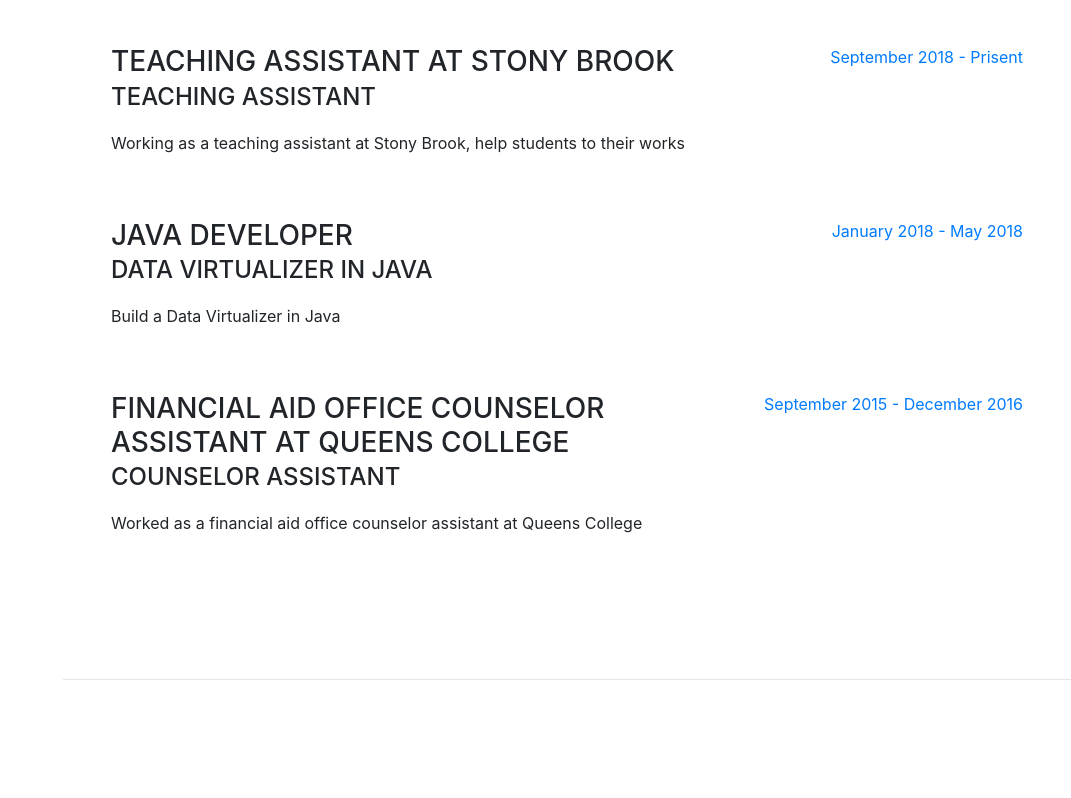
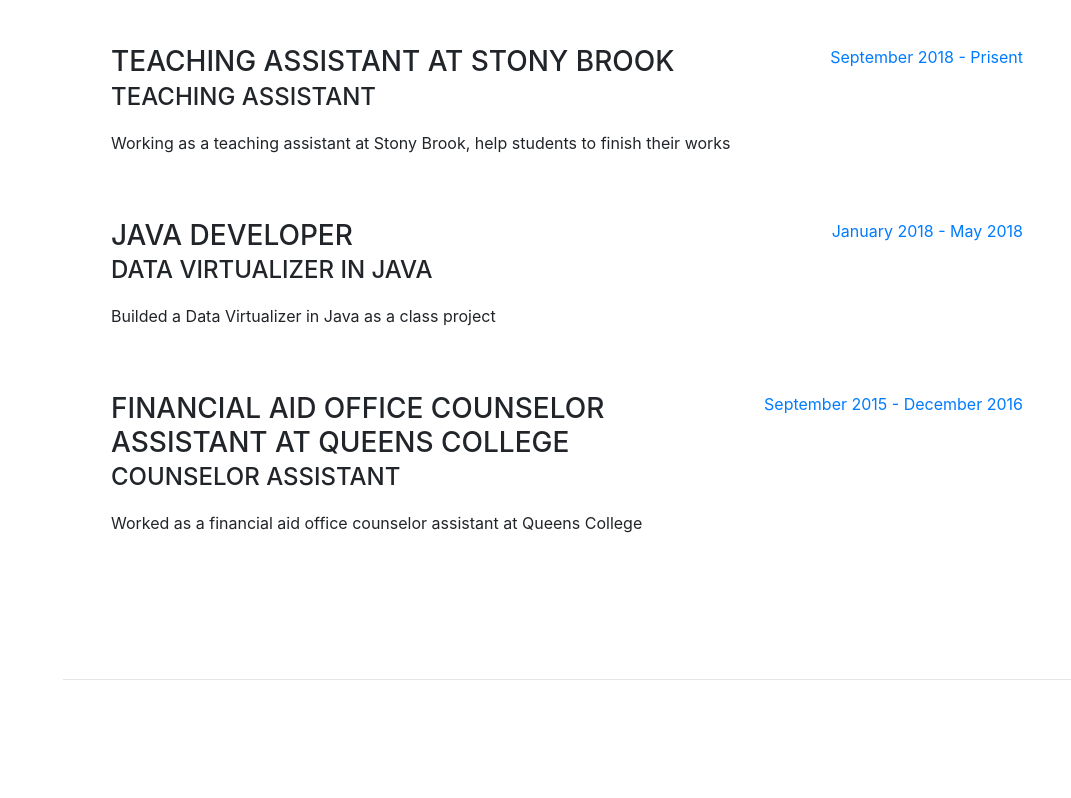
Before and after one commit to HangchaoChen/HangchaoChen.github.io, a website with bundled scripts: page index.html in a window 1280 px wide. Shown: the part 922-1720 px from the top of the page, without its empty margins (209-1280 px from the left). Built offline with nearby package versions, Linux system fonts and the light colour scheme; a web font is replaced by a local one.

Commit message:
Update
Version 2

```diff
--- a/index.html
+++ b/index.html
@@ -108,7 +108,7 @@
             <div class="resume-content mr-auto">
               <h3 class="mb-0">Teaching Assistant At Stony Brook</h3>
               <div class="subheading mb-3">Teaching Assistant</div>
-              <p>Working as a teaching assistant at Stony Brook, help students to their works</p>
+              <p>Working as a teaching assistant at Stony Brook, help students to finish their works</p>
             </div>
             <div class="resume-date text-md-right">
               <span class="text-primary">September 2018 - Prisent </span>
@@ -119,7 +119,7 @@
             <div class="resume-content mr-auto">
               <h3 class="mb-0">Java Developer</h3>
               <div class="subheading mb-3">Data Virtualizer in Java</div>
-              <p>Build a Data Virtualizer in Java </p>
+              <p>Builded a Data Virtualizer in Java as a class project </p>
             </div>
             <div class="resume-date text-md-right">
               <span class="text-primary">January 2018 - May 2018</span>
```
